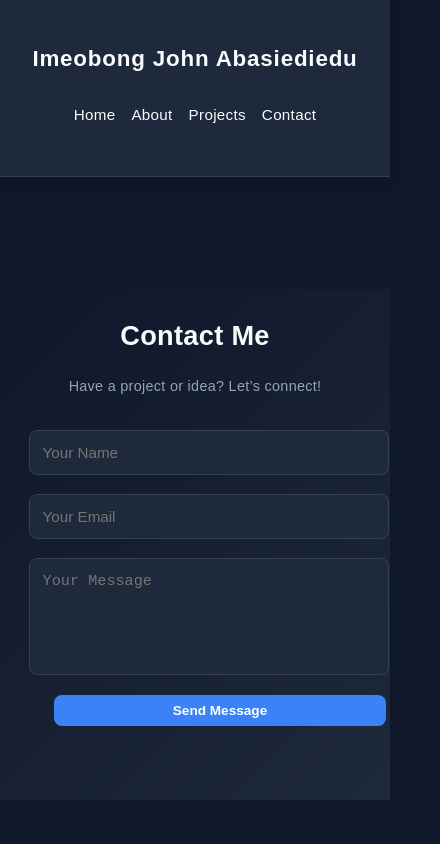
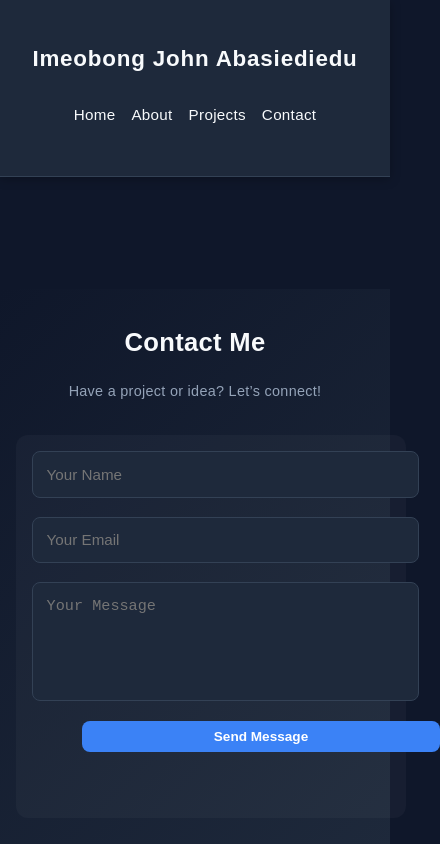
Before and after one commit to BigJohn-dev/Portfolio, a Next.js app: page /contact in a window 390 px wide. Shown: the top 844 px of the page, 440 px wide, since content can reach past the window. Built offline with nearby package versions, Linux system fonts and the light colour scheme.

Commit message:
my profile

```diff
--- a/src/app/contact/contact.css
+++ b/src/app/contact/contact.css
@@ -2,13 +2,17 @@
 .contact {
   margin-top: 4rem;
   text-align: center;
-  padding: 2rem 1rem;
+  padding: 3rem 1rem;
   background: linear-gradient(135deg, #0f172a, #1e293b);
   color: #f8fafc;
+  display: flex;
+  flex-direction: column;
+  align-items: center;
+  justify-content: center;
 }
 
 .contact h1 {
-  font-size: 2.8rem;
+  font-size: 2.6rem;
   margin-bottom: 1rem;
   color: #f8fafc;
 }
@@ -21,16 +25,21 @@
   max-width: 600px;
   margin-left: auto;
   margin-right: auto;
+  text-align: center;
 }
 
 /* ========== FORM STYLES ========== */
 form {
+  width: 100%;
   max-width: 550px;
   margin: 0 auto;
   display: flex;
   flex-direction: column;
   gap: 1.2rem;
   padding: 0 1rem;
+  background: rgba(255, 255, 255, 0.03);
+  border-radius: 12px;
+  box-shadow: 0 4px 15px rgba(0, 0, 0, 0.3);
 }
 
 input,
@@ -66,7 +75,6 @@ button {
   transition: all 0.3s ease;
   box-shadow: 0 0 0 transparent;
   width: 100%;
-  align-self: center;
 }
 
 button:hover {
@@ -80,10 +88,14 @@ button:active {
 
 /* ========== RESPONSIVENESS ========== */
 
-/* Tablets and small laptops (max-width: 992px) */
+/* Tablets (max-width: 992px) */
 @media (max-width: 992px) {
+  .contact {
+    padding: 2.5rem 1rem;
+  }
+
   .contact h1 {
-    font-size: 2.4rem;
+    font-size: 2.3rem;
   }
 
   .contact p {
@@ -99,11 +111,11 @@ button:active {
 /* Mobile devices (max-width: 600px) */
 @media (max-width: 600px) {
   .contact {
-    padding: 1.5rem 0.8rem;
+    padding: 2rem 1rem;
   }
 
   .contact h1 {
-    font-size: 2rem;
+    font-size: 1.9rem;
   }
 
   .contact p {
@@ -111,26 +123,36 @@ button:active {
     line-height: 1.6;
   }
 
+  form {
+    width: 95%;
+    padding: 1rem;
+    box-shadow: none;
+  }
+
   input,
   textarea {
     font-size: 0.95rem;
-    padding: 0.8rem;
+    padding: 0.85rem;
   }
 
   button {
     font-size: 0.9rem;
-    padding: 0.85rem;
+    padding: 0.9rem;
   }
 }
 
 /* Extra-small screens (max-width: 400px) */
 @media (max-width: 400px) {
   .contact h1 {
-        font-size: 1.7rem;
+    font-size: 1.6rem;
   }
 
   .contact p {
     font-size: 0.9rem;
+  }
+
+  form {
+    width: 100%;
   }
 
   button {
```
Lines whose indentation alone changed are shown as unchanged.
